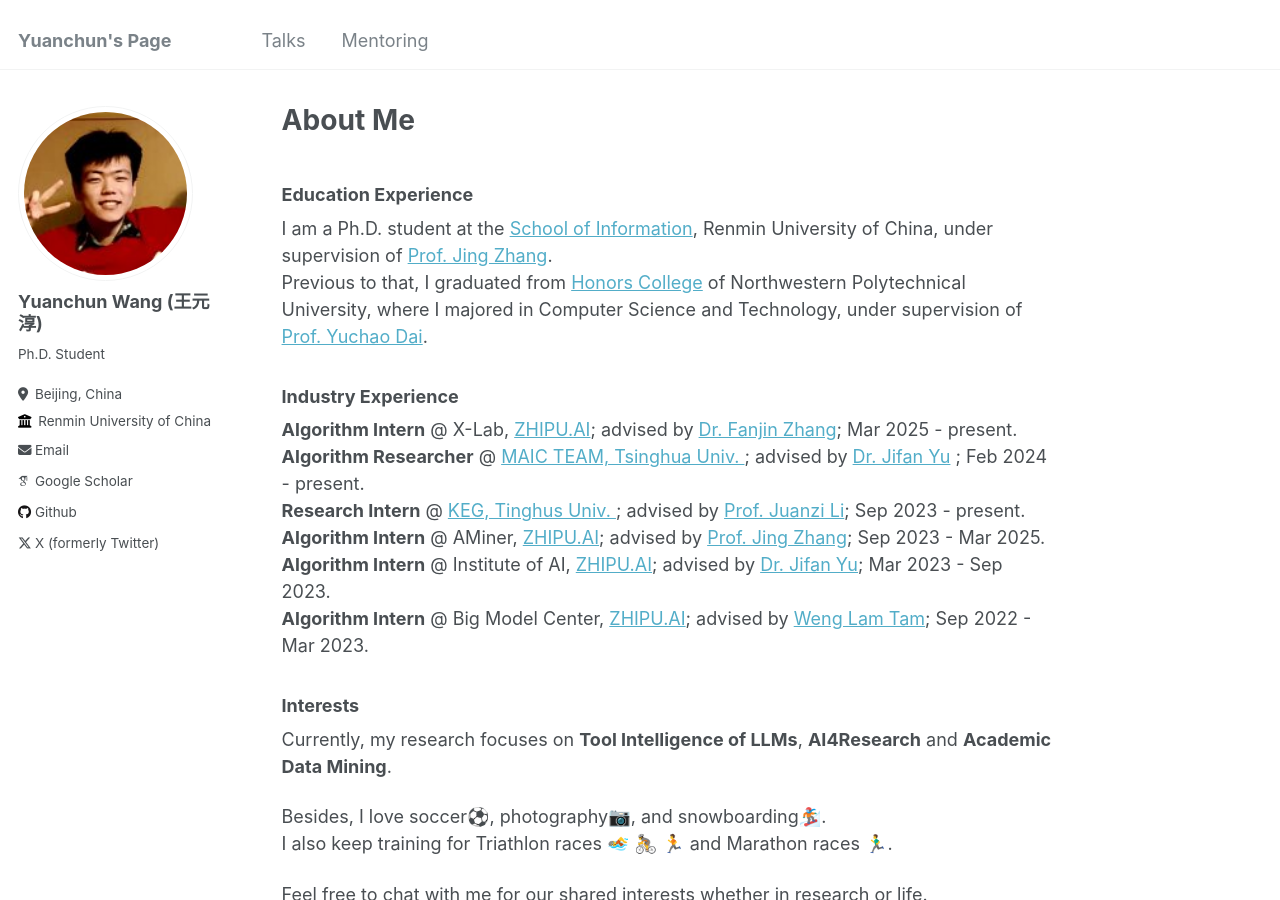
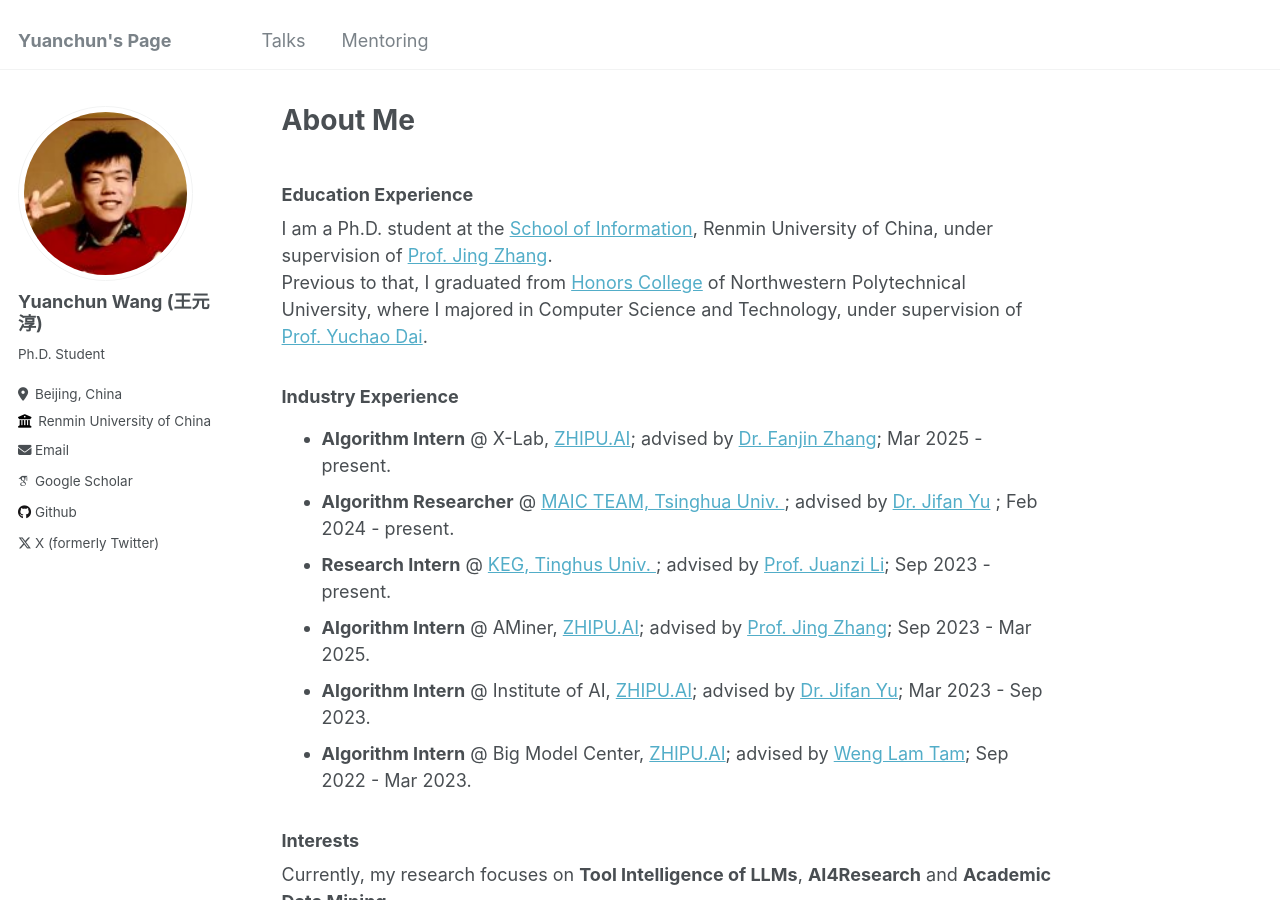
Before and after one commit to WangYC-99/WangYC-99.github.io, a Jekyll site: the page built from _pages/about.md, in a window 1280 px wide and 900 px high. Built offline with Jekyll 4.4.1, drawn with Linux system fonts in a browser that asks for light colours; some web fonts are replaced.

Commit message:
revise format

```diff
--- a/_pages/about.md
+++ b/_pages/about.md
@@ -11,12 +11,12 @@ I am a Ph.D. student at the [School of Information](http://info.ruc.edu.cn/), Re
 Previous to that, I graduated from [Honors College](https://honors.nwpu.edu.cn/) of Northwestern Polytechnical University, where I majored in Computer Science and Technology, under supervision of [Prof. Yuchao Dai](https://scholar.google.com/citations?user=fddAbqsAAAAJ&hl=en).
 
 ### Industry Experience
-**Algorithm Intern** @ X-Lab, [ZHIPU.AI](https://www.zhipuai.cn/); advised by [Dr. Fanjin Zhang](https://zfjsail.github.io/); Mar 2025 - present.
-**Algorithm Researcher** @ [MAIC TEAM, Tsinghua Univ. ](https://project.maic.chat/team); advised by [Dr. Jifan Yu](https://yujifan0326.github.io/) ; Feb 2024 - present.
-**Research Intern** @ [KEG, Tinghus Univ. ](https://keg.cs.tsinghua.edu.cn/); advised by [Prof. Juanzi Li](https://keg.cs.tsinghua.edu.cn/persons/ljz/); Sep 2023 - present.
-**Algorithm Intern** @ AMiner, [ZHIPU.AI](https://www.zhipuai.cn/); advised by [Prof. Jing Zhang](https://xiaojingzi.github.io/);  Sep 2023 - Mar 2025.
-**Algorithm Intern** @ Institute of AI, [ZHIPU.AI](https://www.zhipuai.cn/); advised by [Dr. Jifan Yu](https://yujifan0326.github.io/);  Mar 2023 - Sep 2023.
-**Algorithm Intern** @ Big Model Center, [ZHIPU.AI](https://www.zhipuai.cn/); advised by [Weng Lam Tam](https://openreview.net/profile?id=~Weng_Lam_Tam1); Sep 2022 - Mar 2023.
+* **Algorithm Intern** @ X-Lab, [ZHIPU.AI](https://www.zhipuai.cn/); advised by [Dr. Fanjin Zhang](https://zfjsail.github.io/); Mar 2025 - present.
+* **Algorithm Researcher** @ [MAIC TEAM, Tsinghua Univ. ](https://project.maic.chat/team); advised by [Dr. Jifan Yu](https://yujifan0326.github.io/) ; Feb 2024 - present.
+* **Research Intern** @ [KEG, Tinghus Univ. ](https://keg.cs.tsinghua.edu.cn/); advised by [Prof. Juanzi Li](https://keg.cs.tsinghua.edu.cn/persons/ljz/); Sep 2023 - present.
+* **Algorithm Intern** @ AMiner, [ZHIPU.AI](https://www.zhipuai.cn/); advised by [Prof. Jing Zhang](https://xiaojingzi.github.io/);  Sep 2023 - Mar 2025.
+* **Algorithm Intern** @ Institute of AI, [ZHIPU.AI](https://www.zhipuai.cn/); advised by [Dr. Jifan Yu](https://yujifan0326.github.io/);  Mar 2023 - Sep 2023.
+* **Algorithm Intern** @ Big Model Center, [ZHIPU.AI](https://www.zhipuai.cn/); advised by [Weng Lam Tam](https://openreview.net/profile?id=~Weng_Lam_Tam1); Sep 2022 - Mar 2023.
 
 ### Interests
 Currently, my research focuses on **Tool Intelligence of LLMs**, **AI4Research** and **Academic Data Mining**.
```
